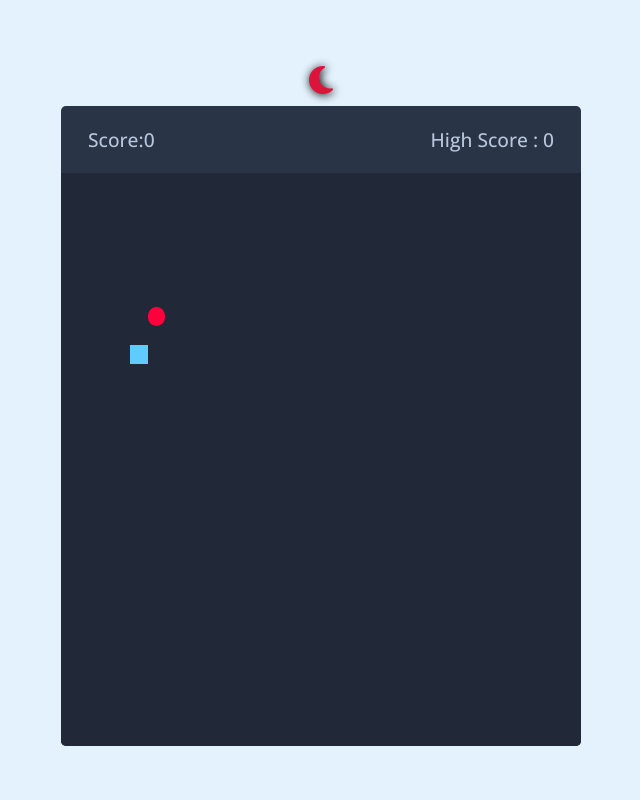
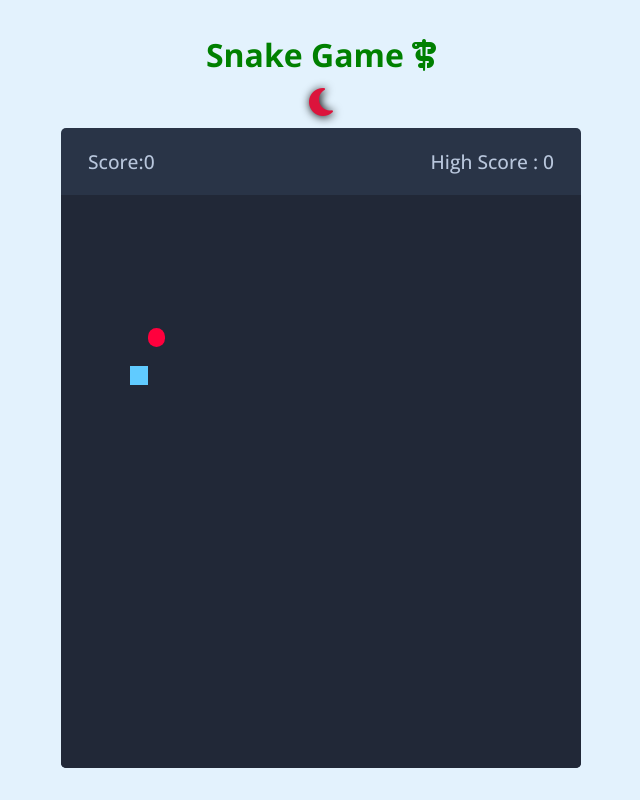
Before and after one commit to ahad324/SnakeGame, a plain HTML site: page index.html in a window 1280 px wide. Shown: the whole page, without its empty margins (319-959 px from the left). Drawn offline with nearby package versions, Linux system fonts and the light colour scheme.

Commit message:
Update index.html

```diff
--- a/index.html
+++ b/index.html
@@ -22,6 +22,7 @@
 </head>
 
 <body>
+    <h1 style="color: green;">Snake Game <i class="fa-solid fa-staff-snake"></i></h1>
     <span><i class="fa-solid theme fa-moon"></i></span>
     <div class="wrapper">
         <div class="game-details">
```
